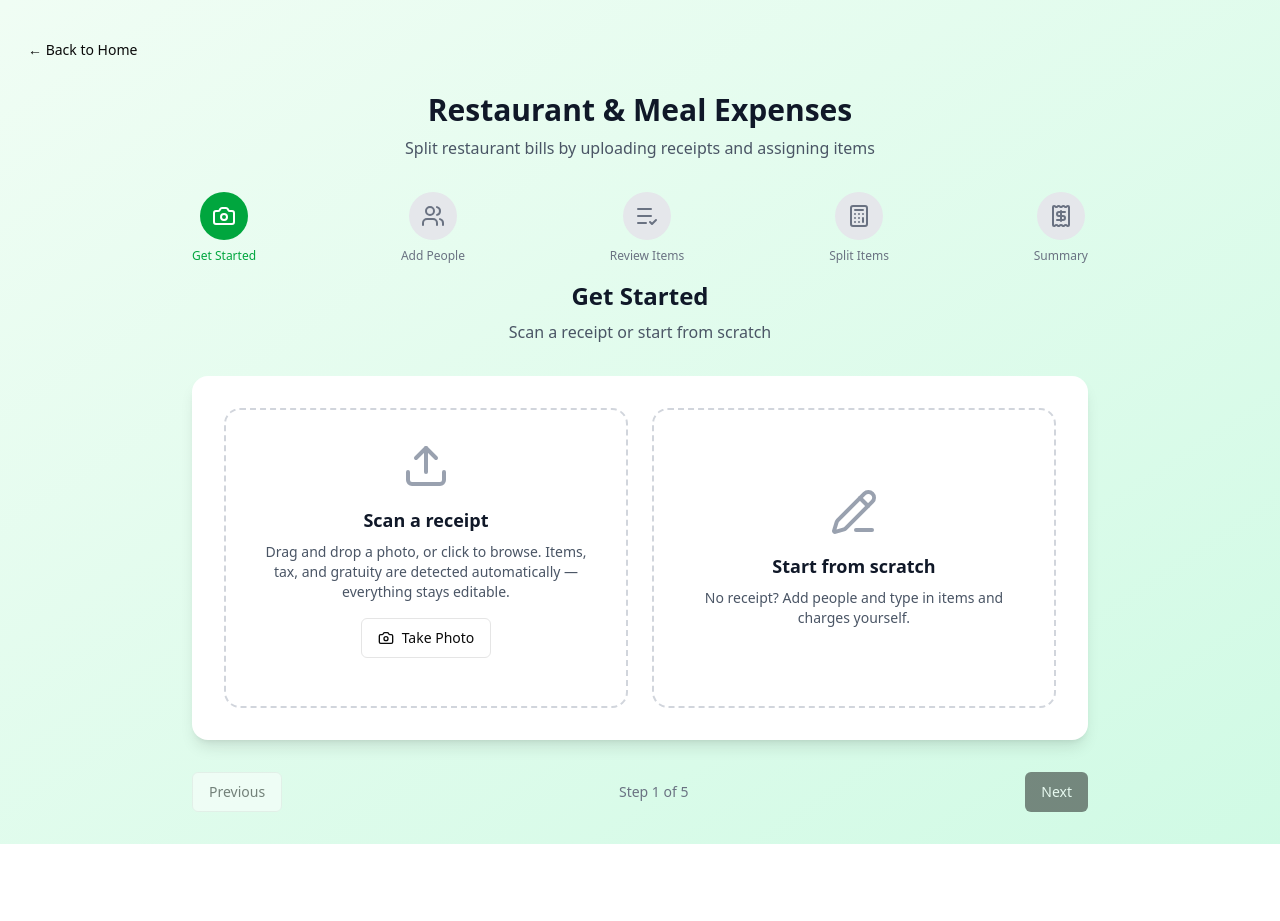
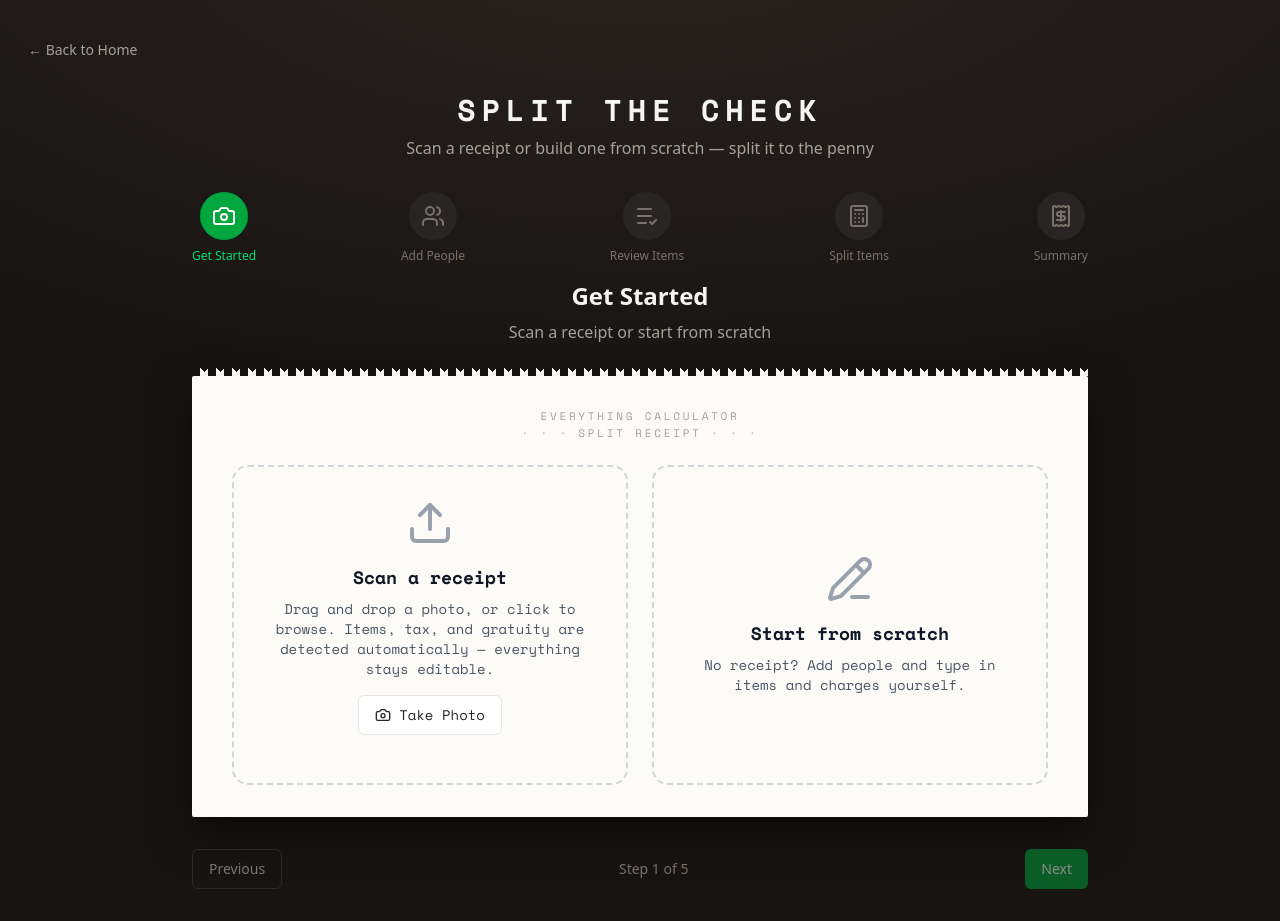
Before and after one commit to Ethansev/EverythingCalculator, a Next.js app: page /meal in a window 1280 px wide. Before the commit the page ends 844 px from the top, so only its background shows below. Built offline with nearby package versions, Linux system fonts and the light colour scheme.

Commit message:
Added the receipt-paper theme foundation.

```diff
--- a/src/app/globals.css
+++ b/src/app/globals.css
@@ -76,3 +76,49 @@ body {
   color: hsl(var(--foreground));
   font-family: var(--font-sans), sans-serif;
 }
+
+/* Receipt-paper theme (meal calculator) */
+.font-receipt {
+  font-family: var(--font-receipt), "Courier New", monospace;
+}
+
+.receipt-paper {
+  position: relative;
+  background: #fdfbf7;
+  color: #292524;
+  border-radius: 2px;
+  box-shadow: 0 16px 40px rgba(0, 0, 0, 0.5);
+}
+
+.receipt-paper::before,
+.receipt-paper::after {
+  content: "";
+  position: absolute;
+  left: 0;
+  right: 0;
+  height: 8px;
+  background-repeat: repeat-x;
+  background-size: 16px 16px;
+}
+
+.receipt-paper::before {
+  bottom: 100%;
+  background-image: linear-gradient(
+      135deg,
+      transparent 75%,
+      #fdfbf7 75%
+    ),
+    linear-gradient(225deg, transparent 75%, #fdfbf7 75%);
+  background-position: 0 100%, 8px 100%;
+}
+
+.receipt-paper::after {
+  top: 100%;
+  background-image: linear-gradient(45deg, #fdfbf7 25%, transparent 25%),
+    linear-gradient(-45deg, #fdfbf7 25%, transparent 25%);
+  background-position: 0 0, 8px 0;
+}
+
+.receipt-dashed {
+  border-top: 1.5px dashed #d6d3d1;
+}
--- /dev/null
+++ b/src/app/meal/components/ReceiptSurface.tsx
@@ -0,0 +1,19 @@
+export function ReceiptSurface({
+  children,
+  className = "",
+}: {
+  children: React.ReactNode;
+  className?: string;
+}) {
+  return (
+    <div className={`receipt-paper font-receipt px-5 py-8 sm:px-10 my-3 ${className}`}>
+      <div className="text-center text-[11px] tracking-[0.25em] text-stone-400 uppercase">
+        Everything Calculator
+      </div>
+      <div className="text-center text-[11px] tracking-[0.25em] text-stone-400 uppercase mb-6">
+        · · · split receipt · · ·
+      </div>
+      {children}
+    </div>
+  );
+}
--- a/src/app/meal/layout.tsx
+++ b/src/app/meal/layout.tsx
@@ -1,4 +1,11 @@
 import type { Metadata } from "next";
+import { Space_Mono } from "next/font/google";
+
+const receiptMono = Space_Mono({
+  weight: ["400", "700"],
+  subsets: ["latin"],
+  variable: "--font-receipt",
+});
 
 export const metadata: Metadata = {
   title: "Restaurant Bill Splitter",
@@ -33,5 +40,5 @@ export default function MealLayout({
 }: {
   children: React.ReactNode;
 }) {
-  return children;
+  return <div className={receiptMono.variable}>{children}</div>;
 }
--- a/src/app/meal/page.tsx
+++ b/src/app/meal/page.tsx
@@ -8,6 +8,7 @@ import { ExpenseItemsList } from "./components/ExpenseItemsList";
 import { DragDropSplitter } from "./components/DragDropSplitter";
 import { ParticipantManager } from "@/components/ParticipantManager";
 import { ExpenseSummary } from "@/components/ExpenseSummary";
+import { ReceiptSurface } from "./components/ReceiptSurface";
 import { Camera, Users, ListCheck, Calculator, Receipt } from "lucide-react";
 import Link from "next/link";
 import type { Person, ReceiptItem, Charge } from "@/types/meal";
@@ -126,23 +127,70 @@ export default function MealExpensePage() {
     }
   };
 
+  const stepContent = (
+    <>
+      {currentStep === "upload" && (
+        <ImageUpload
+          uploadedImage={uploadedImage}
+          onImageUpload={setUploadedImage}
+          onScanComplete={handleScanComplete}
+          onStartFromScratch={handleStartFromScratch}
+        />
+      )}
+
+      {currentStep === "participants" && (
+        <ParticipantManager
+          participants={participants}
+          onParticipantsChange={handleParticipantsChange}
+        />
+      )}
+
+      {currentStep === "items" && (
+        <ExpenseItemsList
+          items={items}
+          onItemsChange={setItems}
+          charges={charges}
+          onChargesChange={setCharges}
+          scannedTotal={scannedTotal}
+          participants={participants}
+        />
+      )}
+
+      {currentStep === "split" && (
+        <DragDropSplitter
+          items={items}
+          participants={participants}
+          onItemsChange={setItems}
+        />
+      )}
+
+      {currentStep === "summary" && (
+        <ExpenseSummary
+          items={items}
+          participants={participants}
+          charges={charges}
+        />
+      )}
+    </>
+  );
+
   return (
-    <main className="min-h-screen bg-gradient-to-br from-green-50 to-emerald-100 dark:from-gray-900 dark:to-gray-800">
+    <main className="min-h-screen bg-[radial-gradient(1100px_500px_at_50%_-10%,#2a2320,#171412)] bg-[#171412]">
       <div className="container mx-auto px-4 py-8">
         <div className="mb-6">
           <Link href="/">
-            <Button variant="ghost" size="sm">
+            <Button variant="ghost" size="sm" className="text-stone-400 hover:text-white hover:bg-white/10">
               ← Back to Home
             </Button>
           </Link>
         </div>
 
         <div className="text-center mb-8">
-          <h1 className="text-3xl font-bold text-gray-900 dark:text-white mb-2">
-            Restaurant & Meal Expenses
+          <h1 className="font-receipt uppercase tracking-[0.2em] text-2xl sm:text-3xl font-bold text-stone-100 mb-2">
+            Split the Check
           </h1>
-          <p className="text-gray-600 dark:text-gray-300">
-            Split restaurant bills by uploading receipts and assigning items
+          <p className="text-stone-400">
+            Scan a receipt or build one from scratch — split it to the penny
           </p>
         </div>
 
@@ -171,7 +219,7 @@ export default function MealExpensePage() {
                         className={`w-12 h-12 rounded-full flex items-center justify-center transition-colors ${
                           isActive || isCompleted
                             ? "bg-green-600 text-white"
-                            : "bg-gray-200 dark:bg-gray-700 text-gray-500"
+                            : "bg-stone-800 text-stone-500"
                         } ${index <= maxStepReached ? "cursor-pointer" : "cursor-default"}`}
                         whileHover={{ scale: index <= maxStepReached ? 1.05 : 1 }}
                         whileTap={{ scale: index <= maxStepReached ? 0.95 : 1 }}
@@ -180,7 +228,7 @@ export default function MealExpensePage() {
                       </motion.button>
                       <span
                         className={`text-xs mt-2 font-medium ${
-                          isActive ? "text-green-600" : "text-gray-500"
+                          isActive ? "text-green-400" : "text-stone-500"
                         }`}
                       >
                         {step.title}
@@ -192,7 +240,7 @@ export default function MealExpensePage() {
                         className={`flex-1 h-1 mx-4 rounded ${
                           isCompleted
                             ? "bg-green-600"
-                            : "bg-gray-200 dark:bg-gray-700"
+                            : "bg-stone-800"
                         }`}
                       />
                     )}
@@ -202,10 +250,10 @@ export default function MealExpensePage() {
             </div>
 
             <div className="text-center">
-              <h2 className="text-2xl font-bold text-gray-900 dark:text-white mb-2">
+              <h2 className="text-2xl font-bold text-stone-100 mb-2">
                 {steps[currentStepIndex].title}
               </h2>
-              <p className="text-gray-600 dark:text-gray-300">
+              <p className="text-stone-400">
                 {steps[currentStepIndex].description}
               </p>
             </div>
@@ -214,53 +262,16 @@ export default function MealExpensePage() {
           {/* Step Content */}
           <motion.div
             key={currentStep}
-            initial={{ opacity: 0, x: 20 }}
-            animate={{ opacity: 1, x: 0 }}
-            exit={{ opacity: 0, x: -20 }}
+            initial={{ opacity: 0, y: 16 }}
+            animate={{ opacity: 1, y: 0 }}
+            exit={{ opacity: 0, y: -16 }}
             transition={{ duration: 0.3 }}
-            className="bg-white dark:bg-gray-800 rounded-2xl shadow-lg p-8 mb-8"
+            className="mb-8"
           >
-            {currentStep === "upload" && (
-              <ImageUpload
-                uploadedImage={uploadedImage}
-                onImageUpload={setUploadedImage}
-                onScanComplete={handleScanComplete}
-                onStartFromScratch={handleStartFromScratch}
-              />
-            )}
-
-            {currentStep === "participants" && (
-              <ParticipantManager
-                participants={participants}
-                onParticipantsChange={handleParticipantsChange}
-              />
-            )}
-
-            {currentStep === "items" && (
-              <ExpenseItemsList
-                items={items}
-                onItemsChange={setItems}
-                charges={charges}
-                onChargesChange={setCharges}
-                scannedTotal={scannedTotal}
-                participants={participants}
-              />
-            )}
-
-            {currentStep === "split" && (
-              <DragDropSplitter
-                items={items}
-                participants={participants}
-                onItemsChange={setItems}
-              />
-            )}
-
-            {currentStep === "summary" && (
-              <ExpenseSummary
-                items={items}
-                participants={participants}
-                charges={charges}
-              />
+            {currentStep === "split" ? (
+              stepContent
+            ) : (
+              <ReceiptSurface>{stepContent}</ReceiptSurface>
             )}
           </motion.div>
 
@@ -270,16 +281,17 @@ export default function MealExpensePage() {
               variant="outline"
               onClick={handlePrevious}
               disabled={currentStepIndex === 0}
+              className="border-stone-700 bg-transparent text-stone-300 hover:bg-white/10 hover:text-white"
             >
               Previous
             </Button>
 
-            <div className="text-sm text-gray-500">
+            <div className="text-sm text-stone-500">
               Step {currentStepIndex + 1} of {steps.length}
             </div>
 
             {currentStepIndex < steps.length - 1 ? (
-              <Button onClick={handleNext} disabled={!canProceed()}>
+              <Button onClick={handleNext} disabled={!canProceed()} className="bg-green-600 hover:bg-green-500 text-white">
                 Next
               </Button>
             ) : (
```
